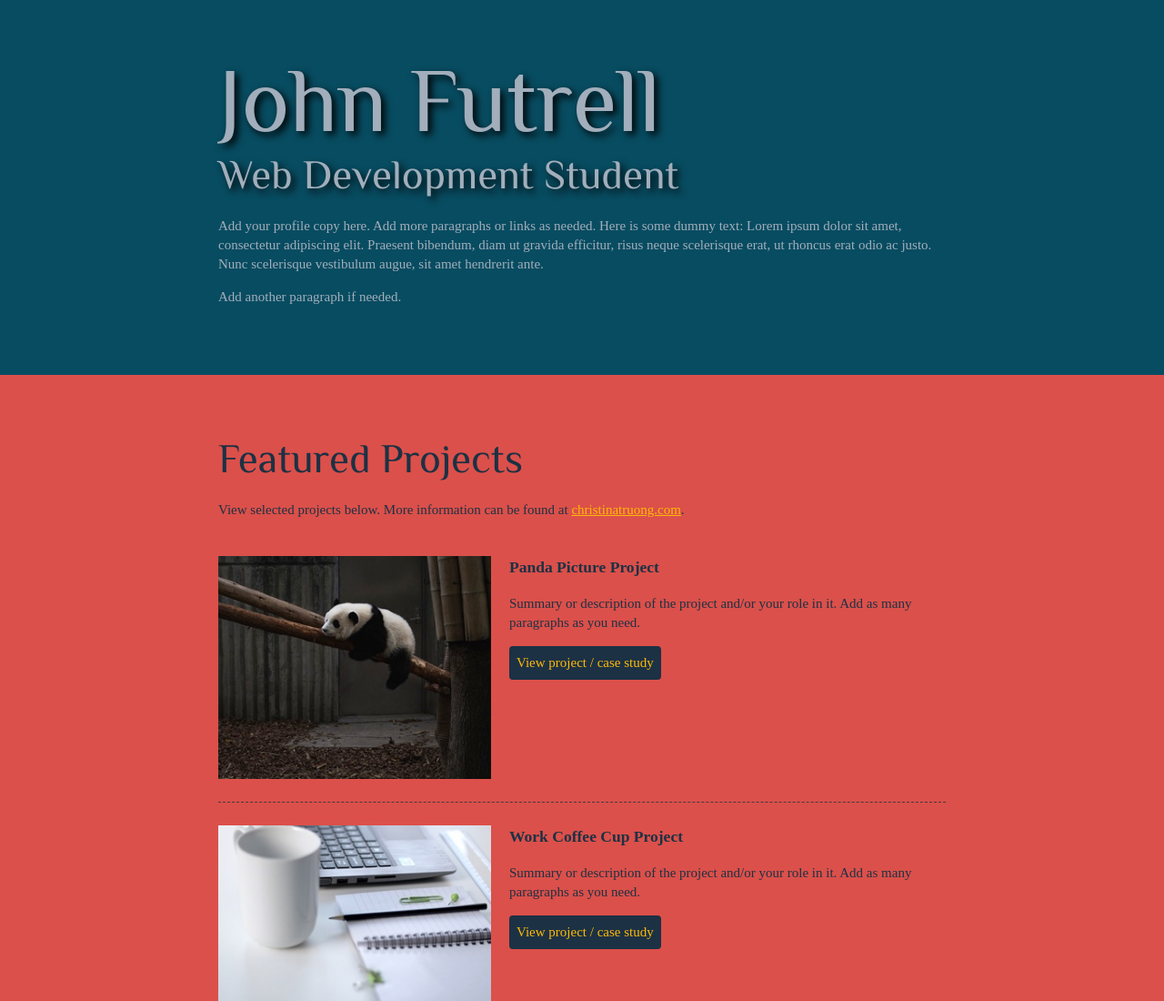
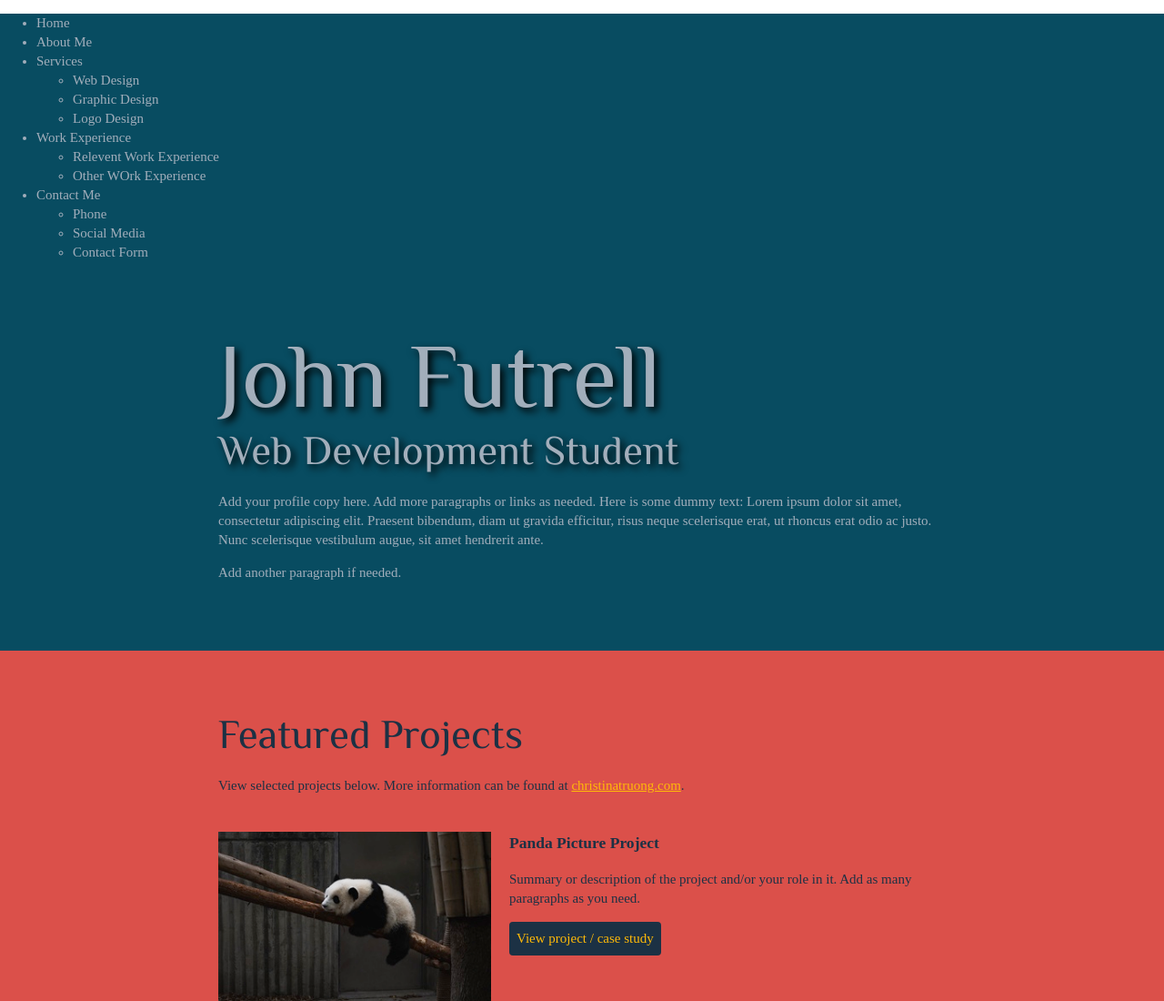
Before and after one commit to jfutrell22/WEB210, a plain HTML site: page Lesson03/index.html in a window 1280 px wide. Shown: the top 1100 px of the page at 91% size. Drawn offline with Linux system fonts and the light colour scheme; a web font is replaced by a local one.

Commit message:
Update index.html

```diff
--- a/Lesson03/index.html
+++ b/Lesson03/index.html
@@ -13,6 +13,35 @@
     <main>
       <!-- ***********************  ABOUT / PROFILE  *********************** -->
       <header>
+        <div id="main_nav">
+          <nav>
+            <ul>
+              <li>Home</li>
+              <li>About Me</li>
+              <li>Services
+                <ul>
+                  <li>Web Design</li>
+                  <li>Graphic Design</li>
+                  <li>Logo Design</li>
+                </ul>
+              </li>
+              <li>Work Experience
+                <ul>
+                  <li>Relevent Work Experience</li>
+                  <li>Other WOrk Experience</li>
+                </ul>
+              </li>
+              <li>Contact Me
+                <ul>
+                  <li>Phone</li>
+                  <li>Social Media</li>
+                  <li>Contact Form</li>
+                </ul>
+              </li>
+            </ul>
+          </nav>
+
+        </div>
         <div class="content-wrap">
           <h1>John Futrell</h1>
           <h2>Web Development Student</h2>
```
